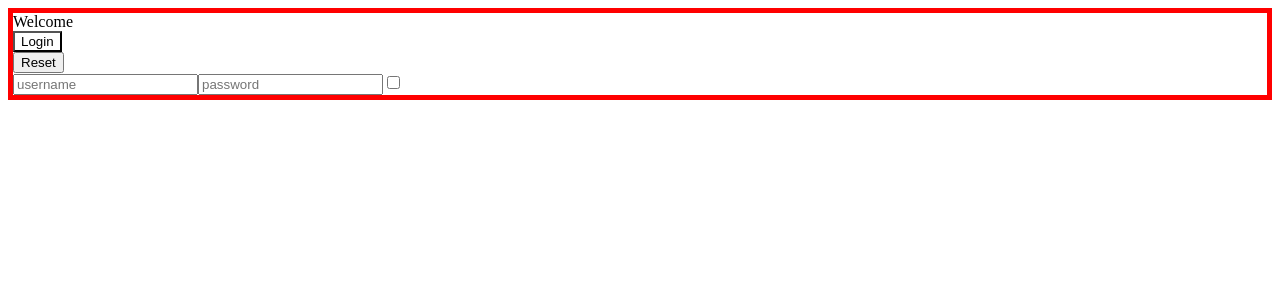
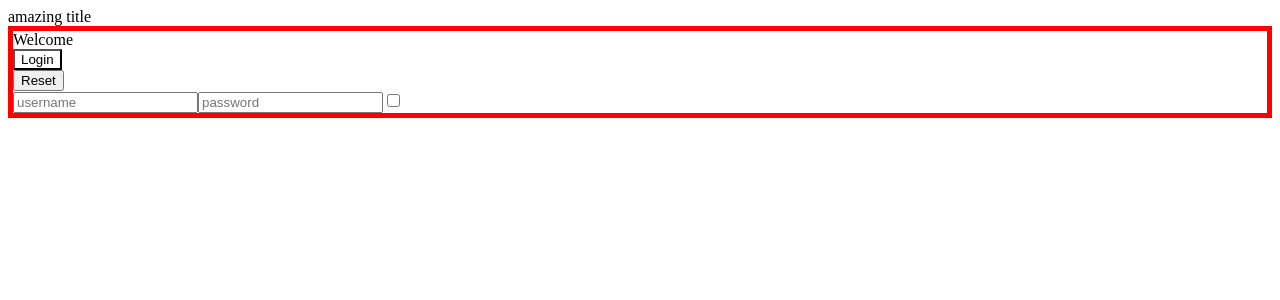
Before and after one commit to Beji96/Develhope-react-exercise, a React (Create React App) app: page / in a window 1280 px wide. Shown: the top 300 px of the page. Built offline with nearby package versions, Linux system fonts and the light colour scheme.

Commit message:
finish composition 2

```diff
--- a/src/App.js
+++ b/src/App.js
@@ -6,7 +6,7 @@
 
 function App() {
   return (
-    <Container>
+    <Container title="amazing title">
       <div className="App">
         {/* <TodoList /> */}
         <Welcome />
--- a/src/Container.jsx
+++ b/src/Container.jsx
@@ -2,6 +2,11 @@
 
 export default class Container extends Component {
   render() {
-    return <div>{this.props.children}</div>;
+    return (
+      <div>
+        {this.props.title}
+        {this.props.children}
+      </div>
+    );
   }
 }
```
